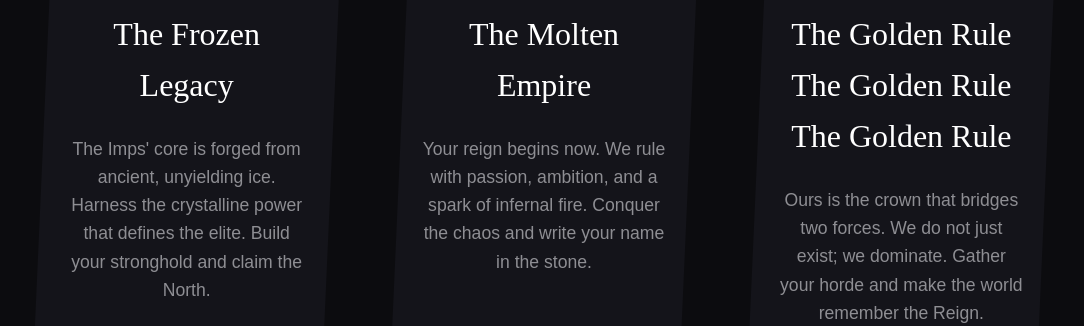
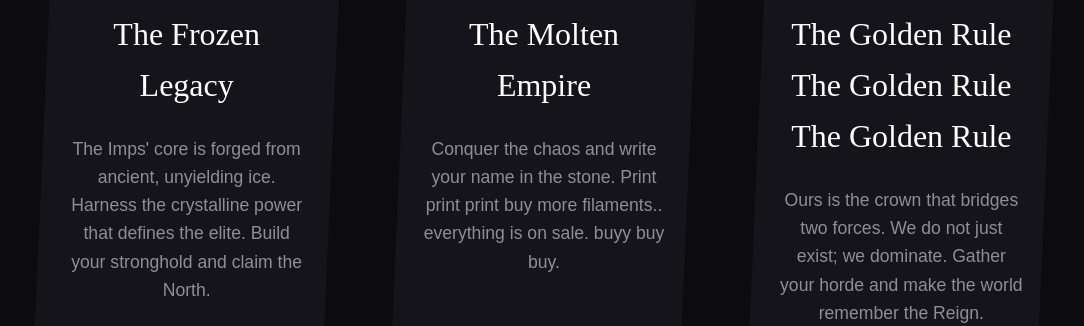
Before and after one commit to 3vergonas/dosamigo.github.io, a plain HTML site: page index.html in a window 1280 px wide. Shown: the part 1140-1466 px from the top of the page, without its empty margins (96-1180 px from the left). Drawn offline with Linux system fonts and the light colour scheme.

Commit message:
Update index.html

```diff
--- a/index.html
+++ b/index.html
@@ -350,7 +350,7 @@
             </div>
             <div class="feature-card">
                 <h3>The Molten Empire</h3>
-                <p>Your reign begins now. We rule with passion, ambition, and a spark of infernal fire. Conquer the chaos and write your name in the stone.</p>
+                <p>Conquer the chaos and write your name in the stone. Print print print buy more filaments.. everything is on sale. buyy buy buy.</p>
             </div>
             <div class="feature-card">
                 <h3>The Golden Rule The Golden Rule The Golden Rule</h3>
```
